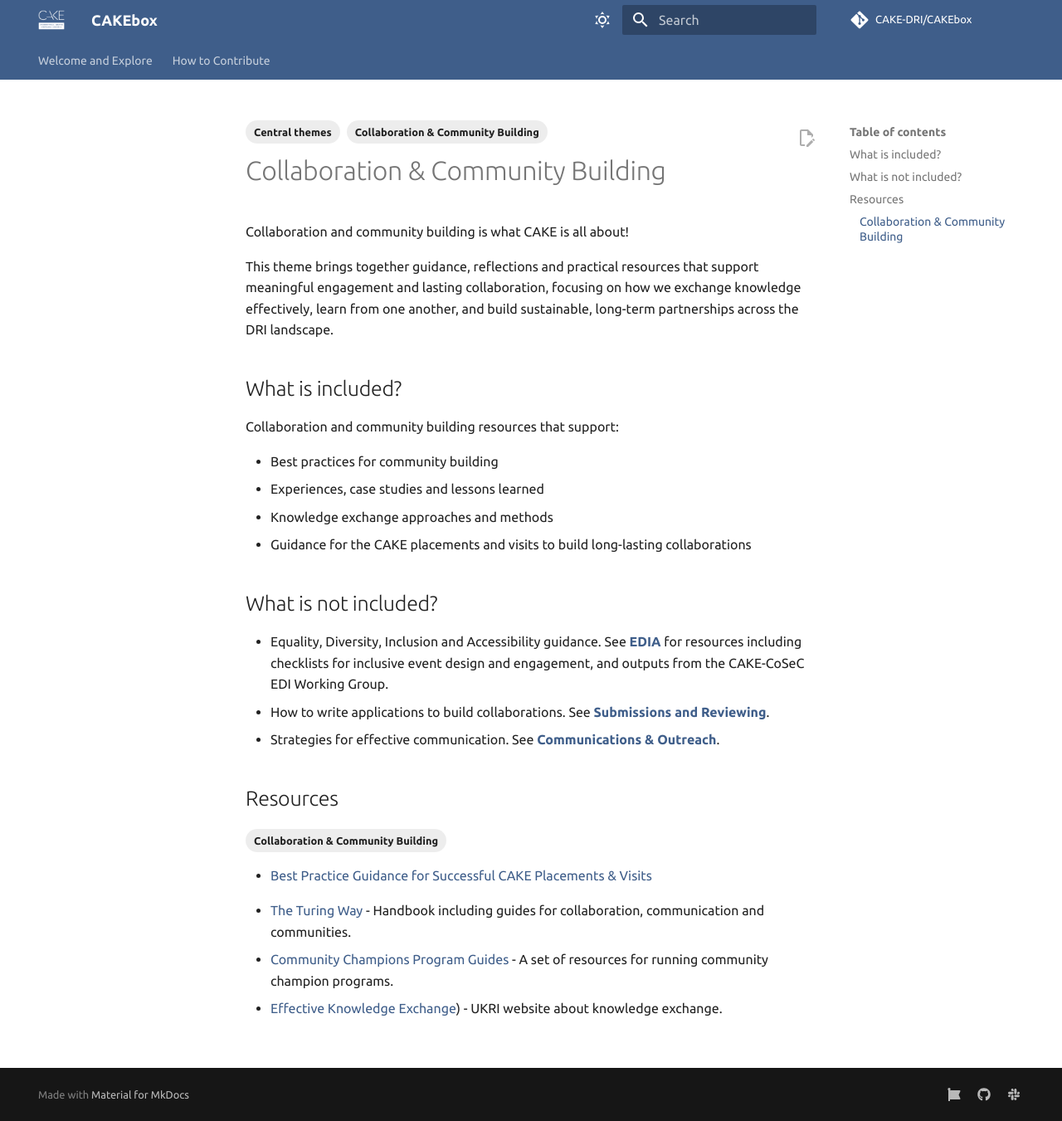
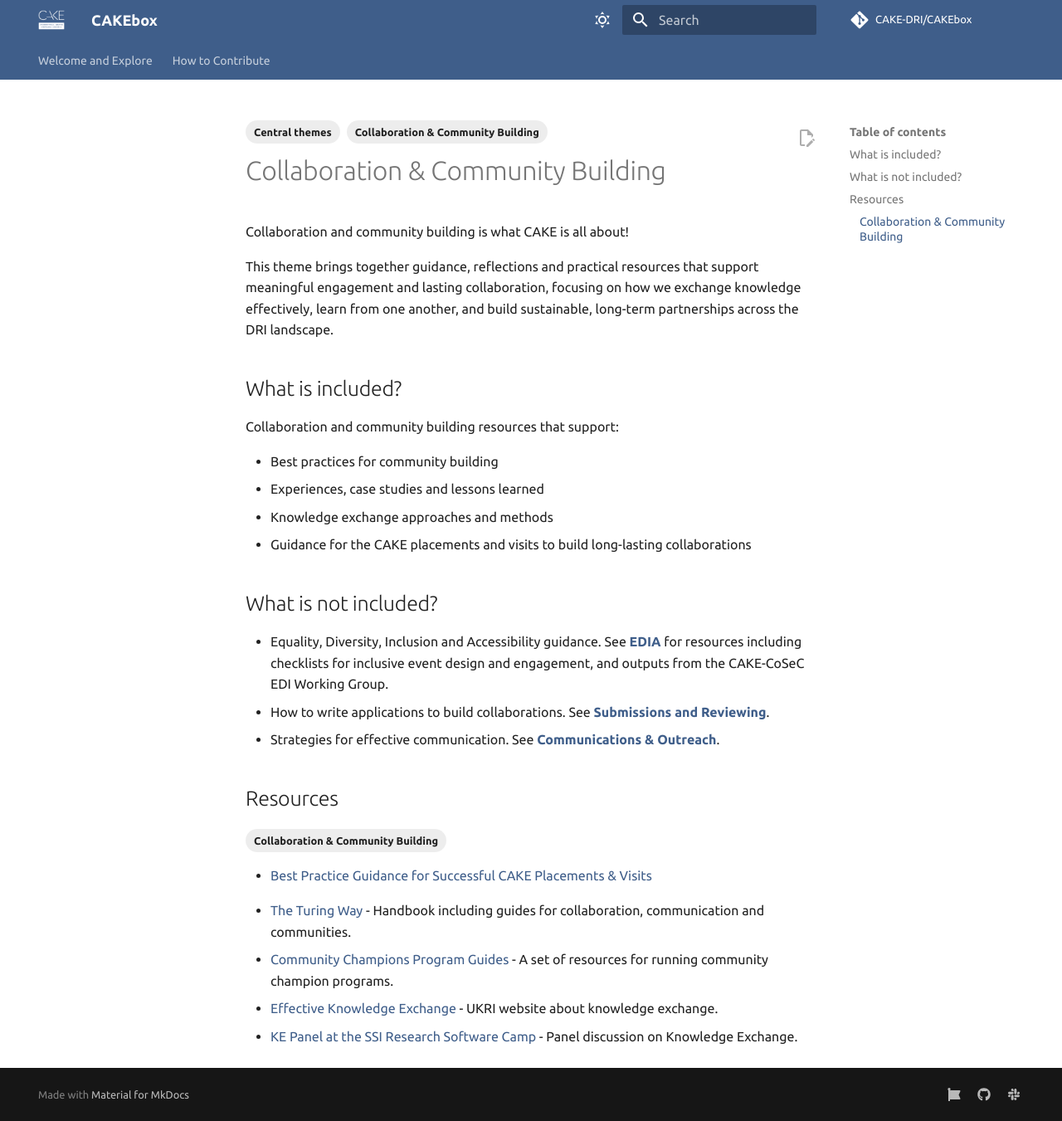
Before and after one commit to CAKE-DRI/CAKEbox, an MkDocs documentation site: the page built from docs/collaboration-and-community-building/index.md, in a window 1280 px wide and 1351 px high. Shown: the whole window at 83% size. Built offline with MkDocs 1.6.1 and Material for MkDocs 9.7.7, drawn with Linux system fonts in a browser that asks for light colours; comment, search, counter and statistics services are not loaded.

Commit message:
Fix typo and add resource (KE panel)

```diff
--- a/docs/collaboration-and-community-building/index.md
+++ b/docs/collaboration-and-community-building/index.md
@@ -28,7 +28,8 @@ Collaboration and community building resources that support:
 
 - [The Turing Way](https://book.the-turing-way.org/) - Handbook including guides for collaboration, communication and communities.
 - [Community Champions Program Guides](https://www.cscce.org/resources/community-champions-programs/) - A set of resources for running community champion programs.
-- [Effective Knowledge Exchange](https://www.ukri.org/councils/esrc/impact-toolkit-for-economic-and-social-sciences/how-to-do-effective-knowledge-exchange/)) - UKRI website about knowledge exchange.
+- [Effective Knowledge Exchange](https://www.ukri.org/councils/esrc/impact-toolkit-for-economic-and-social-sciences/how-to-do-effective-knowledge-exchange/) - UKRI website about knowledge exchange.
+- [KE Panel at the SSI Research Software Camp](https://www.youtube.com/watch?v=i_WHlRFKbwc) - Panel discussion on Knowledge Exchange.
 
 
 <!-- To be included/described:
```
